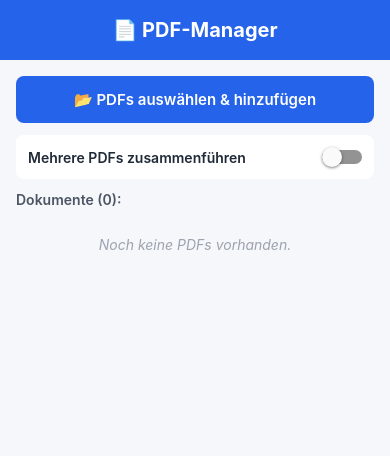
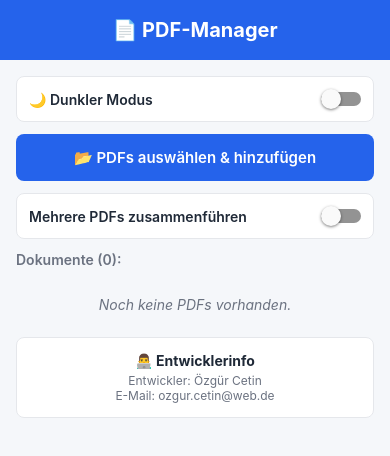
Before and after one commit to ozgur-glitch/PDF-Manager, a React Native app: screen / in a window 390 px wide. Shown: the top 456 px of the page. Built offline with nearby package versions, Linux system fonts and the light colour scheme.

Commit message:
Implement dark mode and theme loading
Added dark mode functionality and theme management.

```diff
--- a/App.js
+++ b/App.js
@@ -19,18 +19,23 @@ import { StatusBar } from 'expo-status-bar';
 import { PDFDocument, degrees } from 'pdf-lib';
 
 const STORAGE_KEY = '@pdf_manager_files';
+const THEME_KEY = '@pdf_manager_theme';
 
 export default function App() {
   const [pdfs, setPdfs] = useState([]);
   const [previewItem, setPreviewItem] = useState(null);
   const [currentRotation, setCurrentRotation] = useState(0);
 
-  // Modus für das Zusammenführen (Multi-Select)
+  // Darkmode State
+  const [isDarkMode, setIsDarkMode] = useState(false);
+
+  // Multi-Select / Merge State
   const [isMergingMode, setIsMergingMode] = useState(false);
   const [selectedForMerge, setSelectedForMerge] = useState([]);
 
   useEffect(() => {
     loadPdfs();
+    loadTheme();
   }, []);
 
   const loadPdfs = async () => {
@@ -49,6 +54,26 @@ export default function App() {
       await AsyncStorage.setItem(STORAGE_KEY, JSON.stringify(newPdfs));
     } catch (error) {
       Alert.alert('Fehler', 'PDFs konnten nicht gespeichert werden.');
+    }
+  };
+
+  const loadTheme = async () => {
+    try {
+      const theme = await AsyncStorage.getItem(THEME_KEY);
+      if (theme !== null) {
+        setIsDarkMode(theme === 'dark');
+      }
+    } catch (error) {
+      // Standard: Light Mode
+    }
+  };
+
+  const toggleTheme = async (val) => {
+    setIsDarkMode(val);
+    try {
+      await AsyncStorage.setItem(THEME_KEY, val ? 'dark' : 'light');
+    } catch (error) {
+      // Fehler beim Speichern des Themes
     }
   };
 
@@ -110,7 +135,6 @@ export default function App() {
     setCurrentRotation(0);
   };
 
-  // Drehen nur in der Vorschau (ohne direkte permanente Speicherung in der Liste)
   const rotateInPreview = async () => {
     if (!previewItem) return;
     try {
@@ -135,14 +159,12 @@ export default function App() {
         encoding: FileSystem.EncodingType.Base64,
       });
 
-      // Nur Vorschau-URI anpassen
       setPreviewItem({ ...previewItem, uri: newUri });
     } catch (error) {
       Alert.alert('Fehler', 'Drehen fehlgeschlagen.');
     }
   };
 
-  // Permanent speichern nach dem Bearbeiten/Drehen
   const saveRotatedChanges = () => {
     if (!previewItem) return;
     const updatedPdfs = pdfs.map((p) => (p.id === previewItem.id ? previewItem : p));
@@ -222,20 +244,51 @@ export default function App() {
     ]);
   };
 
+  // Alle PDFs auf einmal löschen
+  const deleteAllPdfs = () => {
+    if (pdfs.length === 0) return;
+    Alert.alert(
+      'Alle löschen',
+      'Möchtest du wirklich ALLE gespeicherten PDFs unwiderruflich löschen?',
+      [
+        { text: 'Abbrechen', style: 'cancel' },
+        {
+          text: 'Alle Löschen',
+          style: 'destructive',
+          onPress: () => {
+            setPdfs([]);
+            savePdfs([]);
+            setSelectedForMerge([]);
+          },
+        },
+      ]
+    );
+  };
+
+  // Theme-abhängige Farbzuweisung
+  const currentStyles = isDarkMode ? darkStyles : lightStyles;
+
   return (
-    <SafeAreaView style={styles.container}>
-      <StatusBar style="light" />
+    <SafeAreaView style={[styles.container, currentStyles.container]}>
+      <StatusBar style={isDarkMode ? 'light' : 'light'} />
       <View style={styles.header}>
         <Text style={styles.headerTitle}>📄 PDF-Manager</Text>
       </View>
 
       <ScrollView contentContainerStyle={styles.content}>
+        {/* Dark Mode Switch */}
+        <View style={[styles.cardRow, currentStyles.card]}>
+          <Text style={[styles.rowText, currentStyles.text]}>🌙 Dunkler Modus</Text>
+          <Switch value={isDarkMode} onValueChange={toggleTheme} />
+        </View>
+
+        {/* Action Buttons */}
         <TouchableOpacity style={styles.pickerButton} onPress={pickDocument}>
           <Text style={styles.pickerButtonText}>📂 PDFs auswählen & hinzufügen</Text>
         </TouchableOpacity>
 
-        <View style={styles.mergeControlRow}>
-          <Text style={styles.mergeControlText}>Mehrere PDFs zusammenführen</Text>
+        <View style={[styles.cardRow, currentStyles.card]}>
+          <Text style={[styles.rowText, currentStyles.text]}>Mehrere PDFs zusammenführen</Text>
           <Switch
             value={isMergingMode}
             onValueChange={(val) => {
@@ -256,14 +309,29 @@ export default function App() {
           </TouchableOpacity>
         )}
 
-        <Text style={styles.listHeading}>Dokumente ({pdfs.length}):</Text>
+        {/* Liste Header & Alle löschen */}
+        <View style={styles.listHeaderRow}>
+          <Text style={[styles.listHeading, currentStyles.subText]}>
+            Dokumente ({pdfs.length}):
+          </Text>
+          {pdfs.length > 0 && (
+            <TouchableOpacity onPress={deleteAllPdfs} style={styles.deleteAllBtn}>
+              <Text style={styles.deleteAllBtnText}>🗑️ Alle löschen</Text>
+            </TouchableOpacity>
+          )}
+        </View>
 
+        {/* PDF Liste */}
         {pdfs.map((item) => {
           const isSelected = selectedForMerge.includes(item.id);
           return (
             <TouchableOpacity
               key={item.id}
-              style={[styles.pdfCard, isSelected && styles.pdfCardSelected]}
+              style={[
+                styles.pdfCard,
+                currentStyles.card,
+                isSelected && styles.pdfCardSelected
+              ]}
               onPress={() => {
                 if (isMergingMode) {
                   toggleSelectForMerge(item.id);
@@ -273,8 +341,10 @@ export default function App() {
               }}
             >
               <View style={styles.pdfInfo}>
-                <Text style={styles.pdfTitle} numberOfLines={1}>{item.title}</Text>
-                <Text style={styles.dateText}>{item.date}</Text>
+                <Text style={[styles.pdfTitle, currentStyles.text]} numberOfLines={1}>
+                  {item.title}
+                </Text>
+                <Text style={[styles.dateText, currentStyles.subText]}>{item.date}</Text>
               </View>
 
               {!isMergingMode && (
@@ -299,15 +369,26 @@ export default function App() {
         })}
 
         {pdfs.length === 0 && (
-          <Text style={styles.emptyText}>Noch keine PDFs vorhanden.</Text>
+          <Text style={[styles.emptyText, currentStyles.subText]}>
+            Noch keine PDFs vorhanden.
+          </Text>
         )}
+
+        {/* Entwicklerinfo */}
+        <View style={[styles.developerCard, currentStyles.card]}>
+          <Text style={[styles.devTitle, currentStyles.text]}>👨‍💻 Entwicklerinfo</Text>
+          <Text style={[styles.devText, currentStyles.subText]}>Entwickler: Özgür Cetin</Text>
+          <Text style={[styles.devText, currentStyles.subText]}>E-Mail: ozgur.cetin@web.de</Text>
+        </View>
       </ScrollView>
 
       {/* VORSCHAU & BEARBEITUNGS-MODAL */}
       <Modal visible={previewItem !== null} animationType="slide" transparent={false}>
-        <SafeAreaView style={styles.modalContainer}>
-          <View style={styles.modalHeader}>
-            <Text style={styles.modalTitle} numberOfLines={1}>{previewItem?.title}</Text>
+        <SafeAreaView style={[styles.modalContainer, currentStyles.container]}>
+          <View style={[styles.modalHeader, currentStyles.modalHeader]}>
+            <Text style={[styles.modalTitle, currentStyles.text]} numberOfLines={1}>
+              {previewItem?.title}
+            </Text>
             <TouchableOpacity style={styles.closeTopButton} onPress={() => setPreviewItem(null)}>
               <Text style={styles.closeTopButtonText}>✕ Schließen</Text>
             </TouchableOpacity>
@@ -323,7 +404,7 @@ export default function App() {
             )}
           </View>
 
-          <View style={styles.modalFooter}>
+          <View style={[styles.modalFooter, currentStyles.modalFooter]}>
             <TouchableOpacity style={styles.rotateModalButton} onPress={rotateInPreview}>
               <Text style={styles.rotateModalButtonText}>🔄 Um 90° drehen ({currentRotation}°)</Text>
             </TouchableOpacity>
@@ -345,10 +426,27 @@ export default function App() {
   );
 }
 
+const lightStyles = StyleSheet.create({
+  container: { backgroundColor: '#f5f7fa' },
+  card: { backgroundColor: '#ffffff', borderColor: '#e5e7eb' },
+  text: { color: '#1f2937' },
+  subText: { color: '#6b7280' },
+  modalHeader: { borderBottomColor: '#e5e7eb' },
+  modalFooter: { backgroundColor: '#f9fafb', borderTopColor: '#e5e7eb' },
+});
+
+const darkStyles = StyleSheet.create({
+  container: { backgroundColor: '#111827' },
+  card: { backgroundColor: '#1f2937', borderColor: '#374151' },
+  text: { color: '#f9fafb' },
+  subText: { color: '#9ca3af' },
+  modalHeader: { borderBottomColor: '#374151' },
+  modalFooter: { backgroundColor: '#1f2937', borderTopColor: '#374151' },
+});
+
 const styles = StyleSheet.create({
   container: {
     flex: 1,
-    backgroundColor: '#f5f7fa',
   },
   header: {
     backgroundColor: '#2563eb',
@@ -363,6 +461,19 @@ const styles = StyleSheet.create({
   content: {
     padding: 16,
   },
+  cardRow: {
+    padding: 12,
+    borderRadius: 8,
+    flexDirection: 'row',
+    justifyContent: 'space-between',
+    alignItems: 'center',
+    marginBottom: 12,
+    borderWidth: 1,
+  },
+  rowText: {
+    fontSize: 14,
+    fontWeight: '600',
+  },
   pickerButton: {
     backgroundColor: '#2563eb',
     borderRadius: 8,
@@ -375,20 +486,6 @@ const styles = StyleSheet.create({
     fontSize: 15,
     fontWeight: '600',
   },
-  mergeControlRow: {
-    backgroundColor: '#ffffff',
-    padding: 12,
-    borderRadius: 8,
-    flexDirection: 'row',
-    justifyContent: 'space-between',
-    alignItems: 'center',
-    marginBottom: 12,
-  },
-  mergeControlText: {
-    fontSize: 14,
-    fontWeight: '600',
-    color: '#1f2937',
-  },
   actionBtn: {
     borderRadius: 8,
     paddingVertical: 12,
@@ -399,21 +496,32 @@ const styles = StyleSheet.create({
     fontSize: 14,
     fontWeight: '600',
   },
+  listHeaderRow: {
+    flexDirection: 'row',
+    justifyContent: 'space-between',
+    alignItems: 'center',
+    marginBottom: 8,
+  },
   listHeading: {
     fontSize: 14,
     fontWeight: '600',
-    color: '#4b5563',
-    marginBottom: 8,
+  },
+  deleteAllBtn: {
+    paddingVertical: 4,
+    paddingHorizontal: 8,
+  },
+  deleteAllBtnText: {
+    color: '#ef4444',
+    fontSize: 13,
+    fontWeight: '600',
   },
   pdfCard: {
-    backgroundColor: '#ffffff',
     borderRadius: 8,
     padding: 12,
     marginBottom: 8,
     flexDirection: 'row',
     alignItems: 'center',
     borderWidth: 1,
-    borderColor: 'transparent',
   },
   pdfCardSelected: {
     borderColor: '#2563eb',
@@ -426,11 +534,9 @@ const styles = StyleSheet.create({
   pdfTitle: {
     fontSize: 14,
     fontWeight: '600',
-    color: '#1f2937',
   },
   dateText: {
     fontSize: 11,
-    color: '#9ca3af',
     marginTop: 2,
   },
   actionButtons: {
@@ -454,13 +560,26 @@ const styles = StyleSheet.create({
   },
   emptyText: {
     textAlign: 'center',
-    color: '#9ca3af',
     marginTop: 20,
     fontStyle: 'italic',
   },
+  developerCard: {
+    marginTop: 24,
+    padding: 14,
+    borderRadius: 8,
+    borderWidth: 1,
+    alignItems: 'center',
+  },
+  devTitle: {
+    fontSize: 14,
+    fontWeight: 'bold',
+    marginBottom: 4,
+  },
+  devText: {
+    fontSize: 12,
+  },
   modalContainer: {
     flex: 1,
-    backgroundColor: '#ffffff',
   },
   modalHeader: {
     flexDirection: 'row',
@@ -468,12 +587,10 @@ const styles = StyleSheet.create({
     alignItems: 'center',
     padding: 16,
     borderBottomWidth: 1,
-    borderBottomColor: '#e5e7eb',
   },
   modalTitle: {
     fontSize: 16,
     fontWeight: 'bold',
-    color: '#1f2937',
     flex: 1,
     marginRight: 10,
   },
@@ -487,7 +604,7 @@ const styles = StyleSheet.create({
   },
   pdfViewerContainer: {
     flex: 1,
-    backgroundColor: '#e5e7eb',
+    backgroundColor: '#374151',
   },
   pdfViewer: {
     flex: 1,
@@ -497,8 +614,6 @@ const styles = StyleSheet.create({
   modalFooter: {
     padding: 16,
     borderTopWidth: 1,
-    borderTopColor: '#e5e7eb',
-    backgroundColor: '#f9fafb',
   },
   rotateModalButton: {
     backgroundColor: '#4b5563',
```
